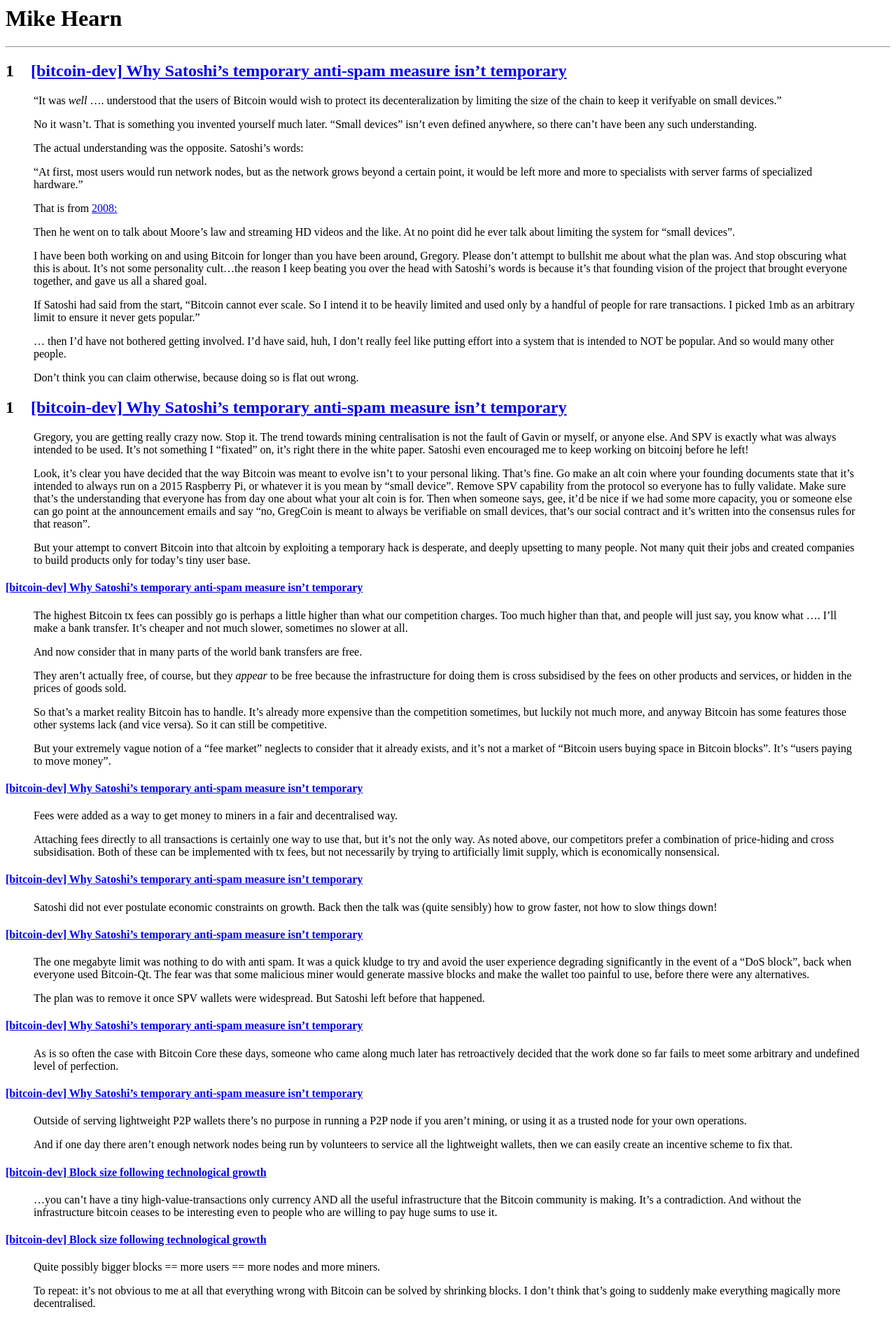
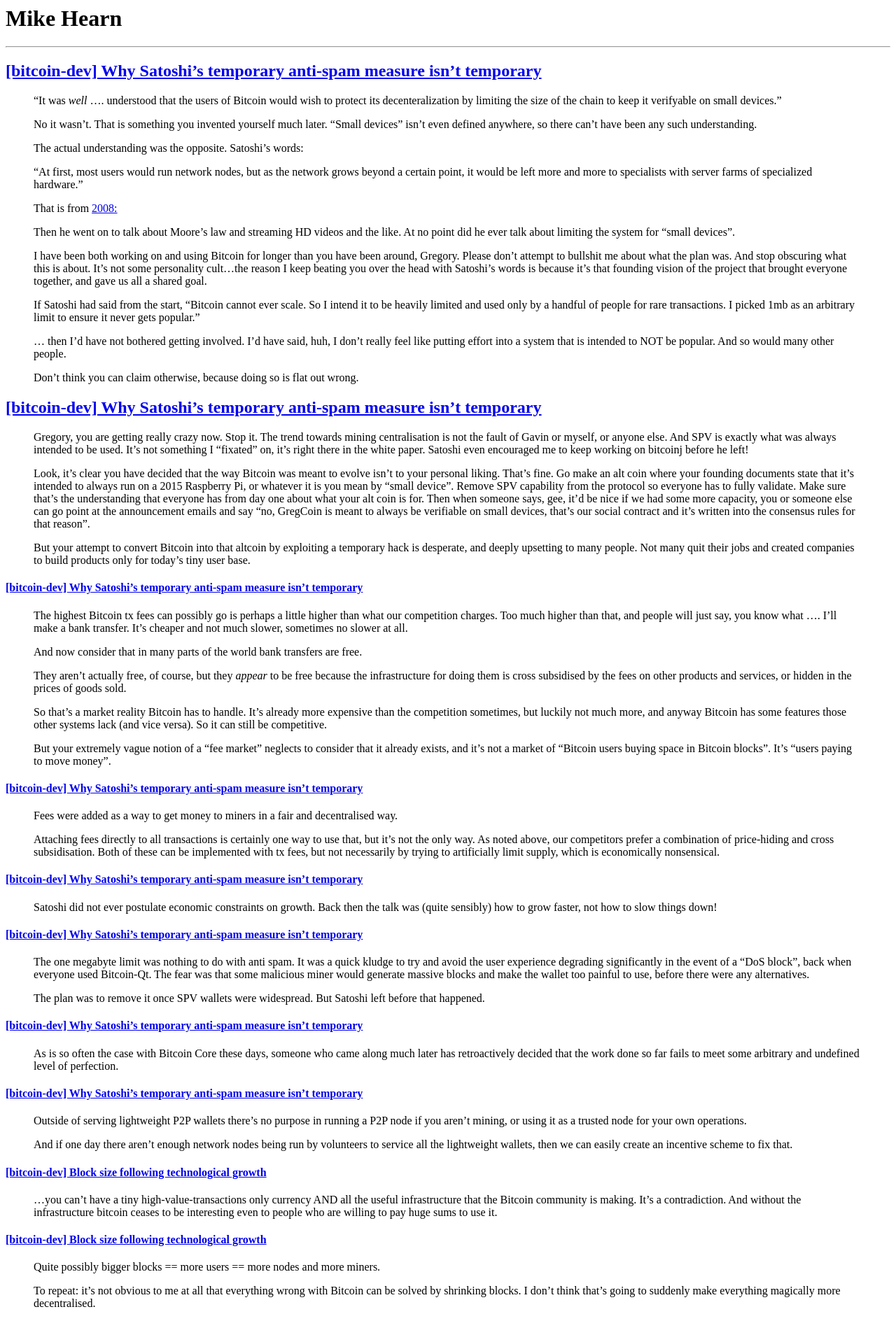
Before and after one commit to derykmakgill/website, a Jekyll site: the page built from _research/mike-hearn.md, in a window 1280 px wide. Shown: the top 1888 px of the page at 70% size. Built offline with Jekyll 4.4.1, drawn with Linux system fonts in a browser that asks for light colours.

Commit message:
Update default.html

```diff
--- a/_layouts/default.html
+++ b/_layouts/default.html
@@ -1,10 +1,7 @@
 
 <style>body{/*font-family:sans-serif;-webkit-font-smoothing: antialiased;font-size:15px*//*font-family: sans-serif;
     font-size: 14px;
-    max-width: 600px;*/}.pd{width:4em;flex-shrink:0;padding-bottom:.9em;}.par div{display:flex} h2:before {
-    counter-increment: section;
-    content: counter(section) " ";
-}
+    max-width: 600px;*/}.pd{width:4em;flex-shrink:0;padding-bottom:.9em;}.par div{display:flex}
 
     /*@media(prefers-color-scheme:dark){body{background-color:#1f1f1f;color:#ddd}a{color:#daa520}a:visited{color:#daa520}*/ .np{display:flex;flex-direction:row;justify-content:space-between;padding-bottom:.5em;font-style:italic}</style><meta name=viewport content="width=device-width">
 
```
